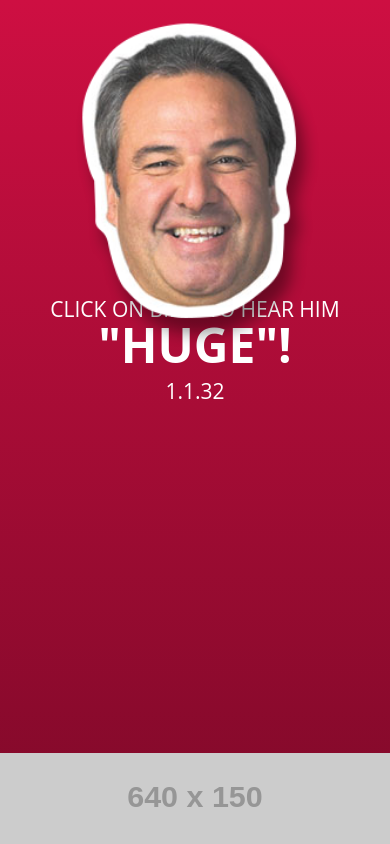
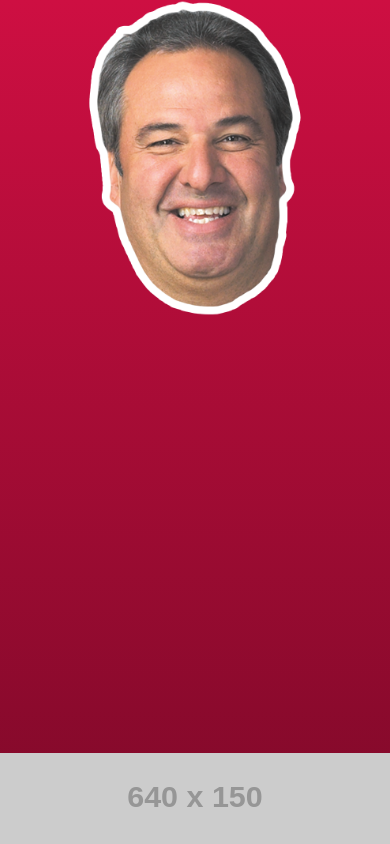
Before and after one commit to phgjoe/Huge, a plain HTML site: page www/index.html in a window 390 px wide. Drawn offline with Linux system fonts and the light colour scheme; some packages are replaced by stand-ins of ours; placeholder pictures from the web are drawn by us.

Commit message:
Image and stuff
Adding new images, removing testing code

```diff
--- a/www/css/style.css
+++ b/www/css/style.css
@@ -9,7 +9,7 @@ select,
 a {-webkit-tap-highlight-color: rgba(0,0,0,0); }
 
 .billywrapper {display: inline-block; position: relative; text-align: center; width: 100%; max-width: 728px;}
-#huge {position: relative; display: block; width: 300px; height: 270px; text-align: center; margin: 0 auto;}
+#huge {position: relative; display: block; /*width: 300px;*/ width:90%; height: 270px; text-align: center; margin: 0 auto;}
 #huge img{width: 90%;}
 .billywrapper p {color: #fff; font-size: 36px; line-height: 52px; text-transform: uppercase;}
 .billywrapper p strong {font-size: 72px;}
--- a/www/index.html
+++ b/www/index.html
@@ -19,13 +19,13 @@
     </head>
     <body>
         <div class="billywrapper">
-            <a id="huge" href="#"><img src="images/billy.png"/></a>
-            <p>
+            <a id="huge" href="#"><img src="images/fuccillo.png"/></a>
+            <!-- <p>
                 Click on Billy to hear him<br/>
                 <strong>"huge"!</strong>
                 <br>
                 1.1.32
-            </p>
+            </p> -->
 
             <audio class="hugeaudio1">
                 <source src="audio/huge1.ogg" type="audio/ogg">
--- a/www/js/main.js
+++ b/www/js/main.js
@@ -2,7 +2,7 @@ jQuery(document).ready(function() {
 
   jQuery('body').css('height', window.innerHeight);
 
-  //jQuery('#huge').on('click tap touch', huge);
+  jQuery('#huge').on('click tap touch', huge);
 
   //Accelerometer Stuff
   document.addEventListener("deviceready", onDeviceReady, false);
@@ -29,7 +29,7 @@ jQuery(document).ready(function() {
         changes.y = Math.abs(previousReading.y, acceleration.y);
       }
       if (changes.x > bound && changes.y > bound) {
-        alert('changes');
+        // alert('changes');
         huge();
         stopWatch();
         setTimeout(startWatch, 3000);
@@ -61,7 +61,7 @@ jQuery(document).ready(function() {
 
       var randomHuge = Math.floor(Math.random() * 10) + 1;
       jQuery('.hugeaudio' + randomHuge).get(0).currentTime = 0;
-      alert('here');
+      // alert('here');
       jQuery('.hugeaudio' + randomHuge).get(0).play();
 
       //Animation can add distances to pre-defined properties
```
Also changed, not shown: www/images/fuccillo.png (added), www/splash.png.png (added), 2 other files.
